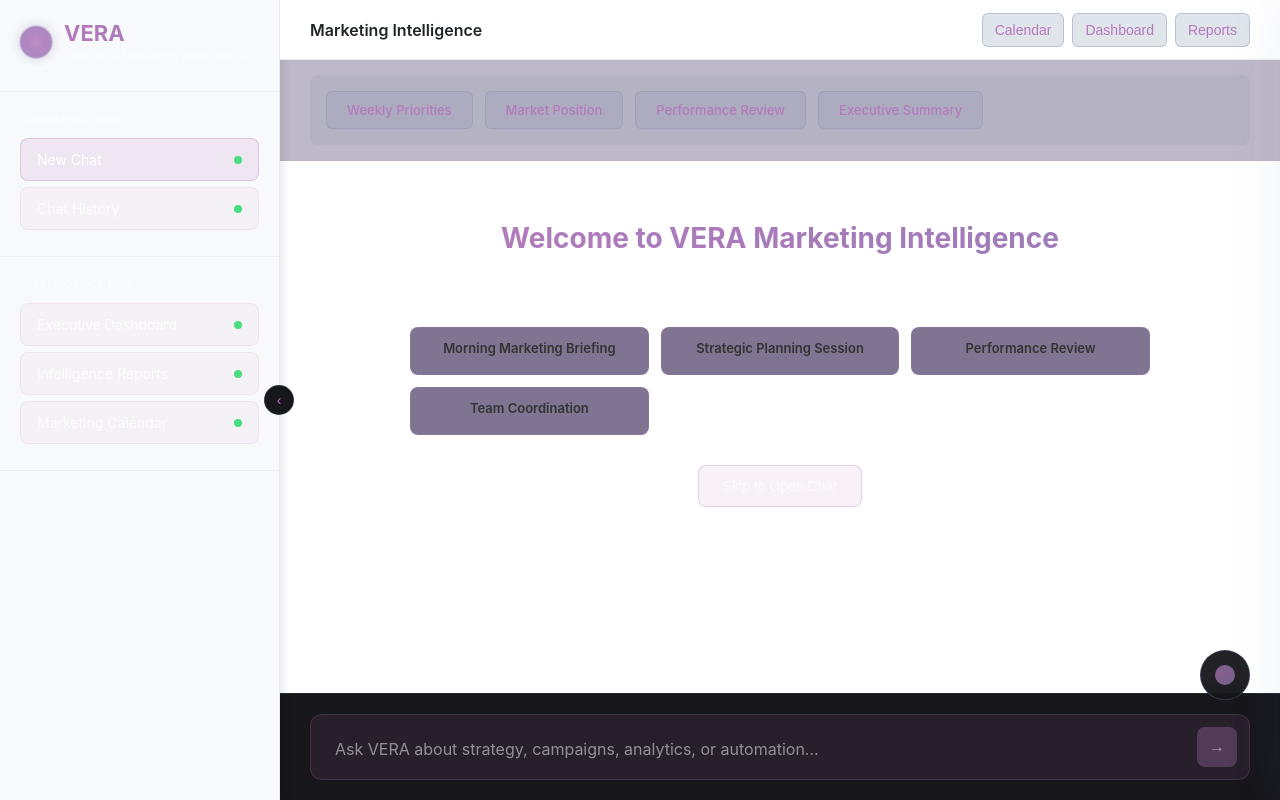
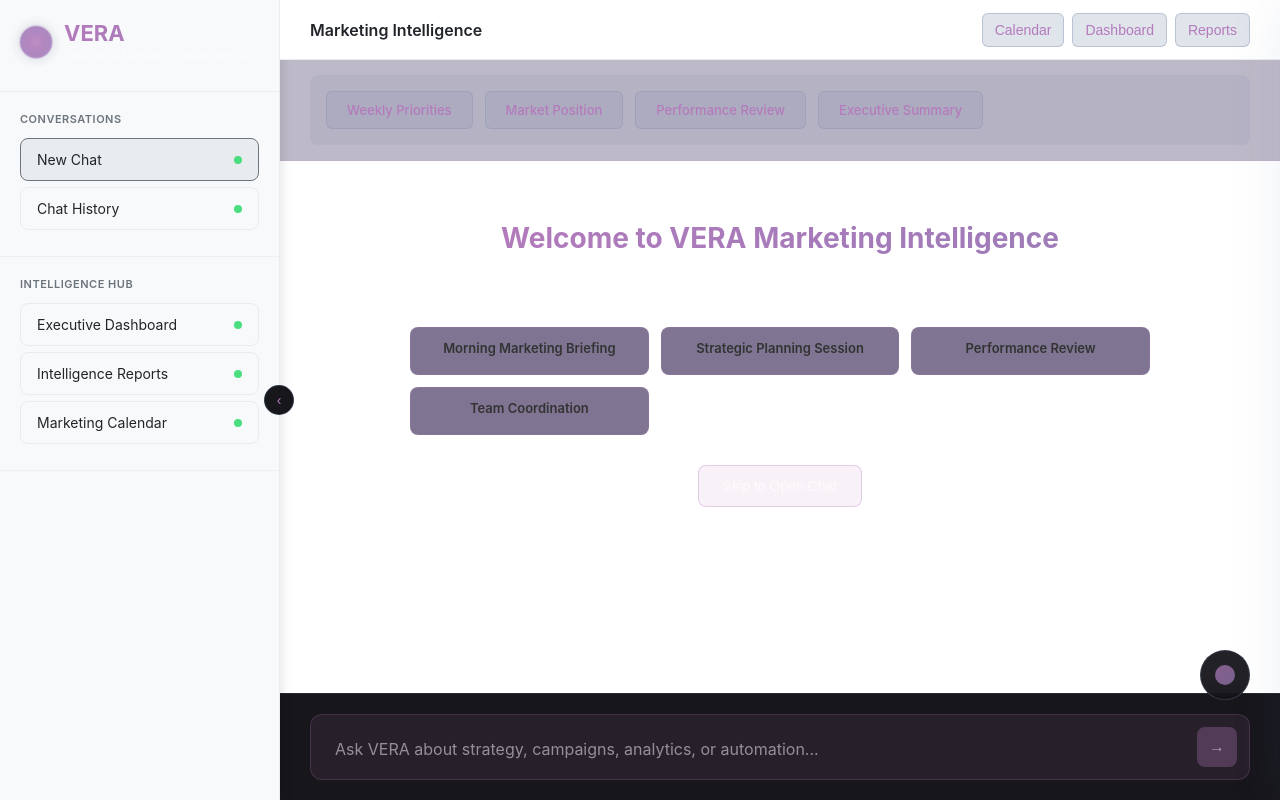
Before and after one commit to VeraNeural/VERA-Marketing-Intelligence, a website: page public/index.html in a window 1280 px wide. Drawn offline with Linux system fonts and the light colour scheme.

Commit message:
TEXT READABILITY EMERGENCY FIX - Dark Text on Light Background
 FIXED UNREADABLE TEXT:

 SIDE PANEL TEXT NOW READABLE:
- Nav titles: #6c757d (dark gray) instead of invisible white
- Nav items: #212529 (dark) on #f8f9fa (light) background
- Nav item borders: Solid #e9ecef instead of transparent purple
- Panel headers: Clean borders instead of invisible purple

 HIGH CONTRAST DESIGN:
- Dark text on light backgrounds throughout
- Solid, visible borders instead of transparent
- Professional gray color scheme
- No more invisible white text on light backgrounds

 REMOVED TERRIBLE COLORS:
- No more rgba(255,255,255,0.5) invisible text
- No more rgba(181,122,188,0.05) invisible backgrounds
- No more transparent borders you can't see
- No more light purple text on white backgrounds

 RESULT: Side panel text is now completely readable with proper contrast ratios

```diff
--- a/public/index.html
+++ b/public/index.html
@@ -89,7 +89,7 @@
 
         .panel-header {
             padding: 20px;
-            border-bottom: 1px solid rgba(181, 122, 188, 0.1);
+            border-bottom: 1px solid #e9ecef;
         }
 
         .logo {
@@ -168,7 +168,7 @@
 
         .nav-title {
             font-size: 11px;
-            color: rgba(255, 255, 255, 0.5);
+            color: #6c757d;
             text-transform: uppercase;
             font-weight: 600;
             margin-bottom: 12px;
@@ -178,10 +178,10 @@
         .nav-item {
             padding: 12px 16px;
             margin-bottom: 6px;
-            background: rgba(181, 122, 188, 0.05);
-            border: 1px solid rgba(181, 122, 188, 0.1);
+            background: #f8f9fa;
+            border: 1px solid #e9ecef;
             border-radius: 8px;
-            color: rgba(255, 255, 255, 0.8);
+            color: #212529;
             font-size: 14px;
             cursor: pointer;
             transition: all 0.2s;
@@ -191,9 +191,9 @@
         }
 
         .nav-item:hover, .nav-item.active {
-            background: rgba(181, 122, 188, 0.15);
-            border-color: rgba(181, 122, 188, 0.3);
-            color: #ffffff;
+            background: #e9ecef;
+            border-color: #6c757d;
+            color: #212529;
         }
 
         .nav-indicator {
```
